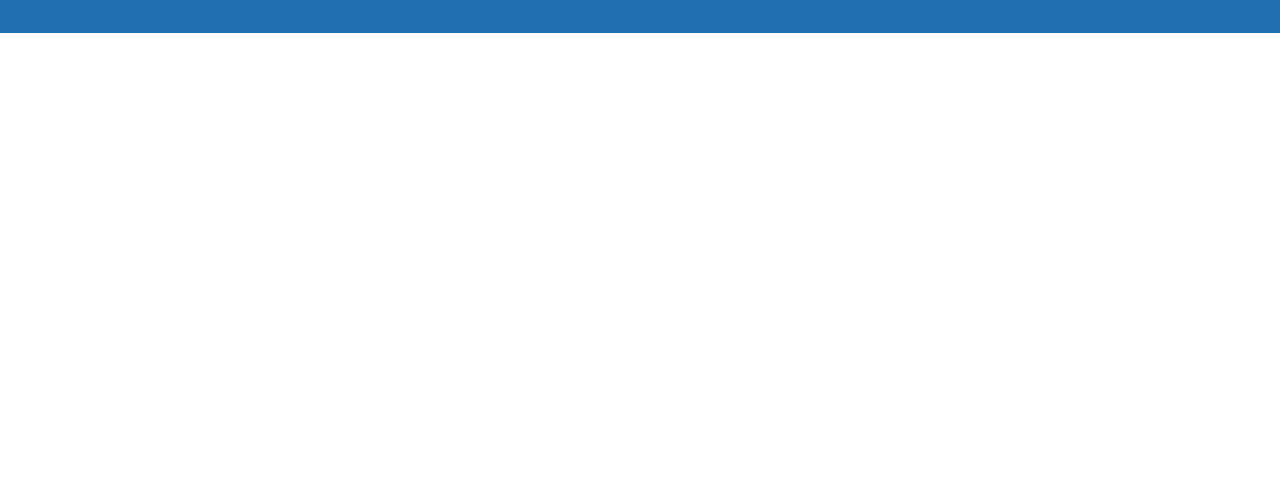
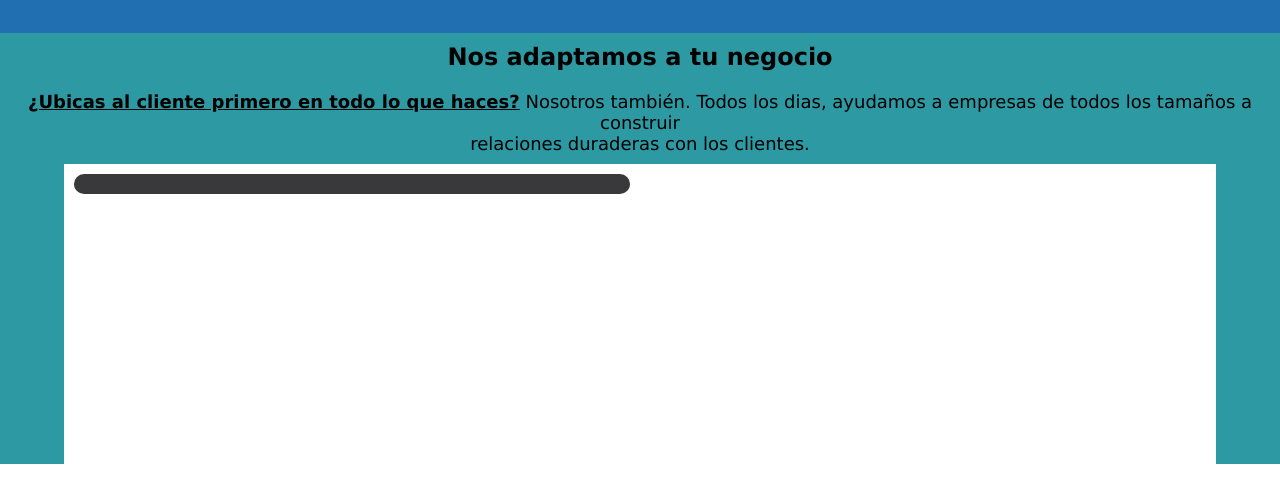
Before and after one commit to evarasv1/desafio1, a plain HTML site: page index.html in a window 1280 px wide. Shown: the part 67-570 px from the top of the page. Drawn offline with Linux system fonts and the light colour scheme.

Commit message:
agregando cambios v2

```diff
--- a/index.html
+++ b/index.html
@@ -13,8 +13,42 @@
 
     </header>
 
+    <div id="container1">
+        <section class="seccion section1">
 
-    </div>
+          <h2>Nos adaptamos a tu negocio</h2>
+
+        </section>
+
+        <section class="seccion section2">
+
+            <p> <a class="subti1"> ¿Ubicas al cliente primero en todo lo que haces?</a>
+                Nosotros también. Todos los dias, ayudamos a empresas de todos los tamaños a construir
+                </br> relaciones duraderas con los clientes.
+              </p>
+
+        </section>
+
+
+
+        <div id="boxes">
+
+            <section class="sec col1">
+
+              <div class="sec row1"></div>
+
+
+              <div class="sec row2"></div>
+
+                </section>
+
+            <section class="sec col2">
+
+
+
+                </section>
+
+        </div>
 
 
 
```
